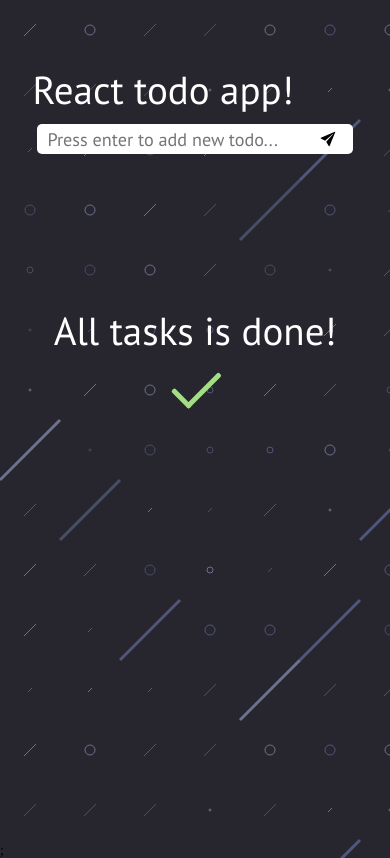
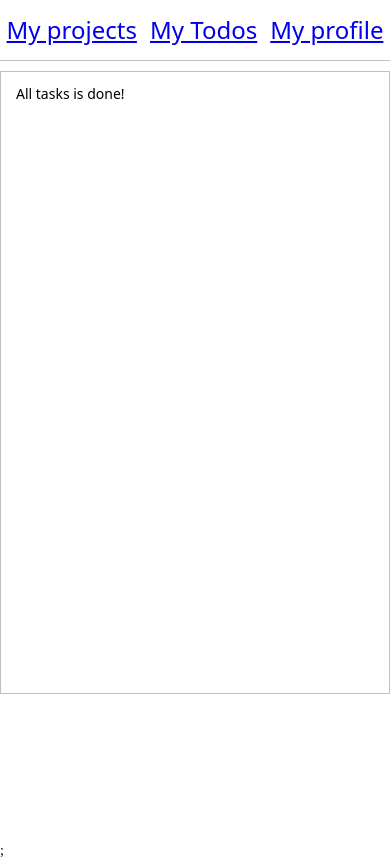
Before and after one commit to Dead-Reaven/25-todo-app-v2, a React (Create React App) app: page / in a window 390 px wide. Built offline with nearby package versions, Linux system fonts and the light colour scheme.

Commit message:
tests changed; basic todo list container

```diff
--- a/src/View/CSS/App.css
+++ b/src/View/CSS/App.css
@@ -1,85 +1,32 @@
-@import url('https://fonts.googleapis.com/css2?family=PT+Sans&display=swap');
 html {
-	background: url('./Sprinkle.svg') rgba(22, 21, 30, 0.926);
-	overflow-x: hidden;
+	overflow: hidden;
 }
 
 .App {
 	width: 100vw;
 	height: 100vh;
-	color: white;
-	font-family: 'PT Sans', sans-serif;
+	font-family: system-ui, -apple-system, BlinkMacSystemFont, 'Segoe UI', Roboto,
+		Oxygen, Ubuntu, Cantarell, 'Open Sans', 'Helvetica Neue', sans-serif;
+}
+nav {
+	height: 60px;
+	font-size: 24px;
+	border-bottom: 1px solid #C1C1C1;
 }
 
-.container {
+.nav__container {
 	display: flex;
-	flex-direction: column;
 	align-items: center;
-	justify-items: center;
-
-	max-width: 70vw;
-	height: 100vh;
+	justify-content: space-around;
 	margin: 0px auto;
-}
-@media (max-width: 1180px) {
-	.container {
-		max-width: 100vw;
-	}
-}
-@media (max-width: 768px) {
-	.container {
-		max-width: none;
-		padding: 0px 15px;
-	}
-}
-.todo {
-	display: flex;
-	flex-direction: column;
-	align-items: center;
-	justify-content: center;
+	height: 100%;
+	max-width: 700px;
 }
 
-/* for btn clear all and completed tasks */
-.todo-actions > * {
-	font-size: 2rem;
+.container__todos {
+	max-width: 700px;
+	margin: 10px auto;
+	height: 70vh;
+	padding: 15px 15px;
+	border: 1px solid #C1C1C1;
 }
-
-.btn {
-	height: 70px;
-	margin: 0px 10px;
-	padding: 0px 15px;
-	color: black;
-	background: white;
-	border-radius: 15px;
-	transition: 0.3s;
-}
-
-@media (max-width: 500px) {
-	.todo-actions > * {
-		font-size: 5.5vw;
-		padding: 0px 10px;
-	}
-}
-
-@media (max-width: 450px) {
-	.todo-actions > * {
-		font-size: 5vw;
-		padding: 0px 10px;
-	}
-}
-
-.inactiveItem {
-	background: rgba(90, 86, 86, 0.469);
-	color: white;
-	cursor: default;
-	background: none;
-	border: none;
-	transition: 0.1s;
-}
-.inactiveItem:hover {
-	transform: scale(95%);
-}
-.btn:hover {
-	color: red;
-	transform: scale(115%);
-}
--- a/src/View/CSS/TodoForm.module.css
+++ /dev/null
@@ -1,78 +0,0 @@
-.Form {
-	font-size: 1rem;
-	margin-top: 5rem;
-}
-.h1 {
-	font-size: 5rem;
-}
-.formInput {
-	width: 100%;
-	position: relative;
-	margin: 15px 0px 30px 0px;
-	transition: 0.3s;
-}
-
-.formInput:hover {
-	transform: scale(120%);
-	font-size: 1.7rem;
-}
-.input {
-	width: calc(80% + 2.3rem);
-	padding: 3px 2.3rem 3px 10px;
-	font-size: 1.5rem;
-	border-radius: 5px;
-}
-
-.submit,
-.submitActive {
-	position: absolute;
-	top: 50%;
-	transform: translate(-50%, -50%);
-	right: 1.4rem;
-	font-size: 1.4rem;
-	color: black;
-	transition: 0.3s;
-}
-
-.submitActive:hover {
-	transform: scale(120%) translate(-50%, -50%);
-	cursor: pointer;
-	color: red;
-}
-
-
-@media (max-width: 560px) {
-	.h1 {
-		font-size: 4rem;
-	}
-	.input {
-		width: 85%;
-		max-width: 400px;
-		margin: 0px 5px;
-	}
-	.submit,
-	.submitActive {
-		right: 10px;
-	}
-}
-@media (min-width: 250px) and (max-width: 400px) {
-
-	.input {
-		width: 70vw;
-		font-size: 1.3rem;
-	}
-
-	.submit,
-	.submitActive {
-		top: 15px;
-	}
-}
-@media (min-width: 0px) and (max-width: 560px) {
-	.h1 {
-		font-size: 10vw;
-	}
-	.formInput:hover {
-		transform: none;
-	}
-
-}
--- a/src/View/CSS/Todolist.module.css
+++ /dev/null
@@ -1,135 +0,0 @@
-.TodoList {
-	display: fixed;
-	border-radius: 15px;
-	padding: 15px;
-}
-
-.Todo {
-	display: flex;
-	align-items: center;
-	flex-wrap: wrap;
-	position: relative;
-	/* width: calc(40vw - 80px); */
-	max-width: 600px;
-	padding: 15px;
-	/* padding-r for two btn */
-	padding-right: 80px;
-	margin: 20px 0px;
-
-	font-size: 1.5rem;
-	border-radius: 15px;
-	background: white;
-	color: black;
-	transition: 0.3s;
-}
-
-@media (max-width: 1180px) {
-	.Todo {
-		width: calc(70vw - 70px);
-	}
-}
-@media (min-width: 768px) {
-	.Todo {
-		width: calc(80vw - 70px);
-	}
-}
-@media (max-width: 768px) {
-	.Todo {
-		width: calc(80vw - 70px);
-	}
-}
-@media (max-width: 500px) {
-	.Todo {
-		font-size: 1.3rem;
-	}
-}
-.Todo:hover {
-	transform: scale(1.1);
-}
-
-/* for btn ok and del */
-/* 35px btn ok and del */
-.options {
-	display: inline-block;
-	position: absolute;
-	right: 10px;
-	padding: 0px 0px 0px 15px;
-}
-.options > button {
-	font-weight: 400;
-	background: none;
-}
-.btnOk,
-.btnDel,
-.btnCancel {
-	color: black;
-	font-size: 2rem;
-	transition: transform 0.1s;
-}
-
-.inactiveItem > .options > * {
-	color: white;
-}
-
-.btnOk:hover {
-	color: green;
-	transform: scale(1.1);
-}
-.btnDel:hover {
-	color: red;
-	transform: scale(1.1);
-}
-.btnCancel:hover {
-	transform: scale(1.1);
-}
-
-.Todo:active {
-	background: coral;
-	color: white;
-}
-.voidList {
-	display: flex;
-	align-items: center;
-	justify-content: center;
-	flex-wrap: wrap;
-	margin-top: 15vh;
-	font-size: 5rem;
-}
-
-
-@media (max-width: 690px) {
-	.voidList {
-		font-size: 10vw;
-	}
-	.voidList > .Img  {
-		width: 60px;
-	}
-}
-
-.Img {
-	width: 80px;
-	margin: 2rem;
-}
-
-
-.todoICo {
-	color: cadetblue;
-	font-size: 2rem;
-	margin-right: 10px;
-}
-
-.inactiveItem {
-	background: rgba(90, 86, 86, 0.469);
-	color: white;
-	cursor: default;
-	background: none;
-	border: 5px solid rgba(120, 116, 116, 0.538);
-	transition: 0.4s;
-}
-.inactiveItem:hover {
-	transform: scale(99%);
-}
-
-.inactiveItem > .options {
-	color: white;
-}
--- a/src/View/CSS/checkAnimation.css
+++ /dev/null
@@ -1,193 +0,0 @@
-.SucessContainer .w3-modal-icon {
-	border-radius: 50%;
-	/* border: 4px solid #a5dc86; */
-	box-sizing: content-box;
-	height: 80px;
-	padding: 0;
-	position: relative;
-	width: 80px;
-}
-.SucessContainer .w3-modal-icon.w3-modal-success,
-.SucessContainer .w3-modal-icon.f-modal-error {
-	border-color: #a5dc86;
-}
-.SucessContainer .w3-modal-icon.w3-modal-success:after,
-.SucessContainer .w3-modal-icon.w3-modal-success:before,
-.SucessContainer .w3-modal-icon.f-modal-error:after,
-.SucessContainer .w3-modal-icon.f-modal-error:before {
-	/* background: rgb(2, 6, 48); */
-
-	content: '';
-	height: 120px;
-	position: absolute;
-	-webkit-transform: rotate(45deg);
-	transform: rotate(45deg);
-	width: 60px;
-}
-.SucessContainer .w3-modal-icon.w3-modal-success:before,
-.SucessContainer .w3-modal-icon.f-modal-error:before {
-	border-radius: 120px 0 0 120px;
-	left: -33px;
-	top: -7px;
-	-webkit-transform-origin: 60px 60px;
-	transform-origin: 60px 60px;
-	-webkit-transform: rotate(-45deg);
-	transform: rotate(-45deg);
-}
-.SucessContainer .w3-modal-icon.w3-modal-success:after,
-.SucessContainer .w3-modal-icon.f-modal-error:after {
-	border-radius: 0 120px 120px 0;
-	left: 30px;
-	top: -11px;
-	-webkit-transform-origin: 0 60px;
-	transform-origin: 0 60px;
-	-webkit-transform: rotate(-45deg);
-	transform: rotate(-45deg);
-}
-.SucessContainer .w3-modal-icon.w3-modal-success .w3-modal-placeholder,
-.SucessContainer .w3-modal-icon.f-modal-error .w3-modal-placeholder {
-	border-radius: 50%;
-	/* border: 4px solid rgba(165, 220, 134, 0.2); */
-	box-sizing: content-box;
-	height: 80px;
-	left: -4px;
-	position: absolute;
-	top: -4px;
-	width: 80px;
-	z-index: 2;
-}
-.SucessContainer .w3-modal-icon.w3-modal-success .w3-modal-fix,
-.SucessContainer .w3-modal-icon.f-modal-error .w3-modal-fix {
-	/* background: rgb(2, 6, 48); */
-	height: 90px;
-	left: 28px;
-	position: absolute;
-	top: 8px;
-	-webkit-transform: rotate(-45deg);
-	transform: rotate(-45deg);
-	width: 5px;
-	z-index: 1;
-}
-.SucessContainer .w3-modal-icon.w3-modal-success .w3-modal-line,
-.SucessContainer .w3-modal-icon.f-modal-error .w3-modal-line {
-	background-color: #a5dc86;
-	border-radius: 2px;
-	display: block;
-	height: 5px;
-	position: absolute;
-	z-index: 2;
-}
-.SucessContainer .w3-modal-icon.w3-modal-success .w3-modal-line.w3-modal-tip,
-.SucessContainer .w3-modal-icon.f-modal-error .w3-modal-line.w3-modal-tip {
-	left: 14px;
-	top: 46px;
-	-webkit-transform: rotate(45deg);
-	transform: rotate(45deg);
-	width: 25px;
-}
-.SucessContainer .w3-modal-icon.w3-modal-success .w3-modal-line.w3-modal-long,
-.SucessContainer .w3-modal-icon.f-modal-error .w3-modal-line.w3-modal-long {
-	right: 8px;
-	top: 38px;
-	-webkit-transform: rotate(-45deg);
-	transform: rotate(-45deg);
-	width: 47px;
-}
-
-.SucessContainer .w3-modal-icon + .w3-modal-icon {
-	margin-top: 50px;
-}
-
-.animateSuccessTip {
-	-webkit-animation: animateSuccessTip 0.75s;
-	animation: animateSuccessTip 0.75s;
-}
-
-.animateSuccessLong {
-	-webkit-animation: animateSuccessLong 0.75s;
-	animation: animateSuccessLong 0.75s;
-}
-
-.w3-modal-icon.w3-modal-success.animate:after {
-	-webkit-animation: rotatePlaceholder 4.25s ease-in;
-	animation: rotatePlaceholder 4.25s ease-in;
-}
-
-@-webkit-keyframes animateSuccessTip {
-	0%,
-	54% {
-		width: 0;
-		left: 1px;
-		top: 19px;
-	}
-	70% {
-		width: 50px;
-		left: -8px;
-		top: 37px;
-	}
-	84% {
-		width: 17px;
-		left: 21px;
-		top: 48px;
-	}
-	100% {
-		width: 25px;
-		left: 14px;
-		top: 45px;
-	}
-}
-
-@keyframes animateSuccessTip {
-	0%,
-	54% {
-		width: 0;
-		left: 1px;
-		top: 19px;
-	}
-	70% {
-		width: 50px;
-		left: -8px;
-		top: 37px;
-	}
-	84% {
-		width: 17px;
-		left: 21px;
-		top: 48px;
-	}
-	100% {
-		width: 25px;
-		left: 14px;
-		top: 45px;
-	}
-}
-
-@keyframes animateSuccessLong {
-	0%,
-	65% {
-		width: 0;
-		right: 46px;
-		top: 54px;
-	}
-	84% {
-		width: 55px;
-		right: 0;
-		top: 35px;
-	}
-	100% {
-		width: 47px;
-		right: 8px;
-		top: 38px;
-	}
-}
-@keyframes rotatePlaceholder {
-	0%,
-	5% {
-		-webkit-transform: rotate(-45deg);
-		transform: rotate(-45deg);
-	}
-	100%,
-	12% {
-		-webkit-transform: rotate(-405deg);
-		transform: rotate(-405deg);
-	}
-}
--- a/src/View/Components/Form.js
+++ b/src/View/Components/Form.js
@@ -1,7 +1,5 @@
 import { useState, useContext } from 'react';
 import controllerContext from '../../controller/context/controllerContext';
-import { IoIosSend } from 'react-icons/io';
-import style from '../CSS/TodoForm.module.css';
 
 const Form = () => {
 	const { onSubmitForm } = useContext(controllerContext);
@@ -9,7 +7,6 @@ const Form = () => {
 
 	return (
 		<form
-			className={style.Form}
 			data-testid='form'
 			onSubmit={(event) => {
 				event.preventDefault();
@@ -20,10 +17,8 @@ const Form = () => {
 				}
 			}}
 		>
-			<h1 className={style.h1}>React todo app!</h1>
-			<div className={style.formInput}>
+			<div>
 				<input
-					className={style.input}
 					placeholder='Press enter to add new todo...'
 					type='text'
 					value={todoText}
@@ -31,10 +26,9 @@ const Form = () => {
 					data-testid='input text'
 					onChange={(event) => setTodoText(event.target.value)}
 				/>
+
 				<button type='submit' data-testid='btn submit'>
-					<IoIosSend
-						className={`${!!todoText ? style.submitActive : style.submit}`}
-					/>
+					Submit
 				</button>
 			</div>
 		</form>
--- a/src/View/Components/Todolist.js
+++ b/src/View/Components/Todolist.js
@@ -1,43 +1,26 @@
 import { useContext } from 'react';
 import controllerContext from '../../controller/context/controllerContext';
 import Todo from './Todo';
-import style from '../CSS/Todolist.module.css';
-import '../CSS/checkAnimation.css';
 
 const Todolist = ({ todos }) => {
 	const { countCompletedTodos } = useContext(controllerContext);
-
-	const todosComponents = todos.map((todo) => (
-		<Todo todo={todo} key={todo.id} />
-	));
-
 	const completedTodosNumber = countCompletedTodos();
 
 	// if list is empty output massage
 	if (!todos.length)
-		return (
-			<h1 className={style.voidList} data-testid='empty list'>
-				All tasks is done!
-				<div className='SucessContainer'>
-					<div className='w3-modal-icon w3-modal-success animate'>
-						<span className='w3-modal-line w3-modal-tip animateSuccessTip'></span>
-						<span className='w3-modal-line w3-modal-long animateSuccessLong'></span>
-						<div className='w3-modal-placeholder'></div>
-						<div className='w3-modal-fix'></div>
-					</div>
-				</div>
-			</h1>
-		);
+		return <h1 data-testid='empty list'>All tasks is done!</h1>;
 
 	return (
-		<div className={style.TodoList}  data-testid='todo list'>
-			{todosComponents}
-			<h1>
+		<div data-testid='todo list'>
+			{todos.map((todo) => (
+				<Todo todo={todo} key={todo.id} />
+			))}
+			{/* <h1>
 				Completed
 				{completedTodosNumber > 1
 					? ` ${completedTodosNumber} todos`
 					: ` ${completedTodosNumber} todo`}
-			</h1>
+			</h1> */}
 		</div>
 	);
 };
--- a/src/View/View.jsx
+++ b/src/View/View.jsx
@@ -7,12 +7,17 @@ import './CSS/App.css';
 function View({ todos }) {
 	return (
 		<div className='App'>
-			<div className='container'>
-				<div className='todo'>
-					<Form />
-					<ActionsButtons />
-					<Todolist todos={todos} />
+			<nav>
+				<div className='nav__container'>
+					<a href='#'>My projects</a>
+					<a href='#'>My Todos</a>
+					<a href='#'>My profile</a>
 				</div>
+			</nav>
+			<div className='container__todos'>
+				{/* <Form /> */}
+				{/* <ActionsButtons /> */}
+				<Todolist todos={todos} />
 			</div>
 		</div>
 	);
```
Also changed, not shown: src/View/Components/ActionsButtons.js (+3 -7 lines), src/View/Components/Todo.js (+10 -40 lines), src/View/CSS/Sprinkle.svg (deleted), 1 other file (tests, documents, lock files or other folders).
